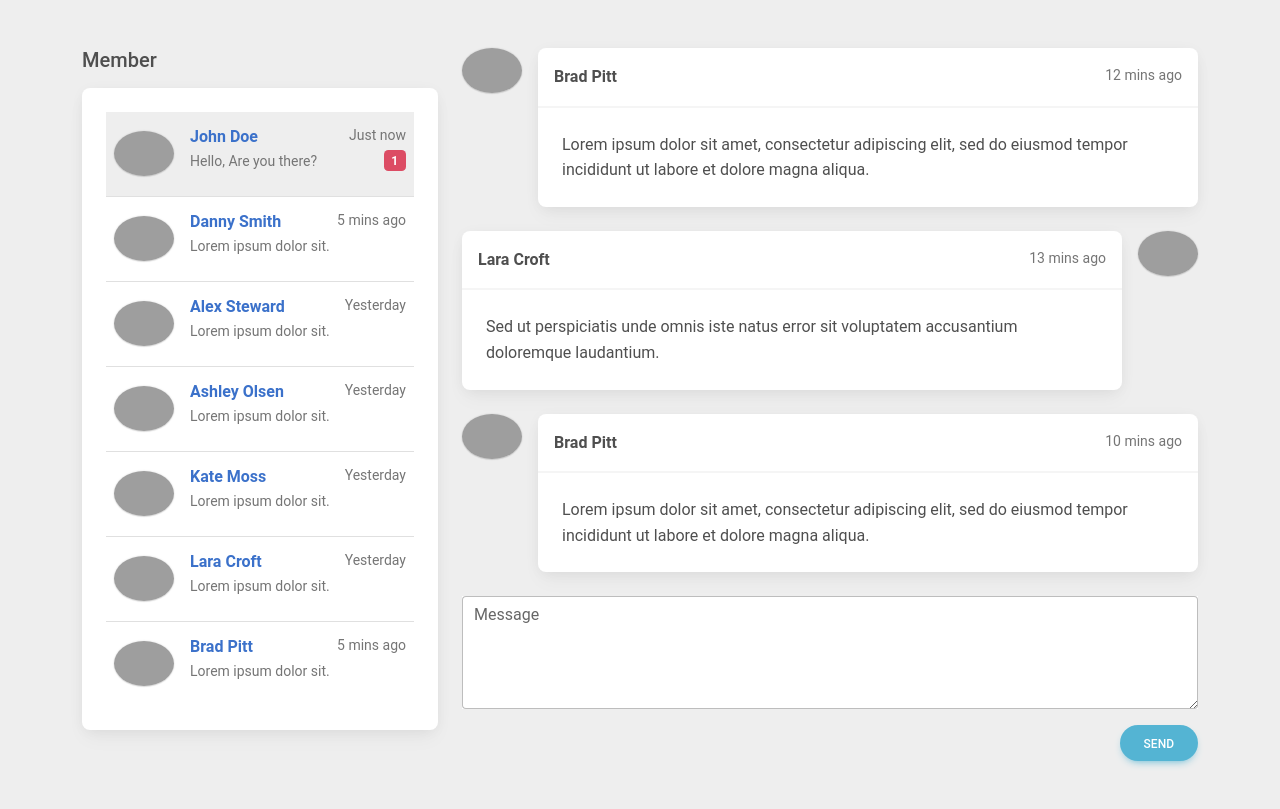
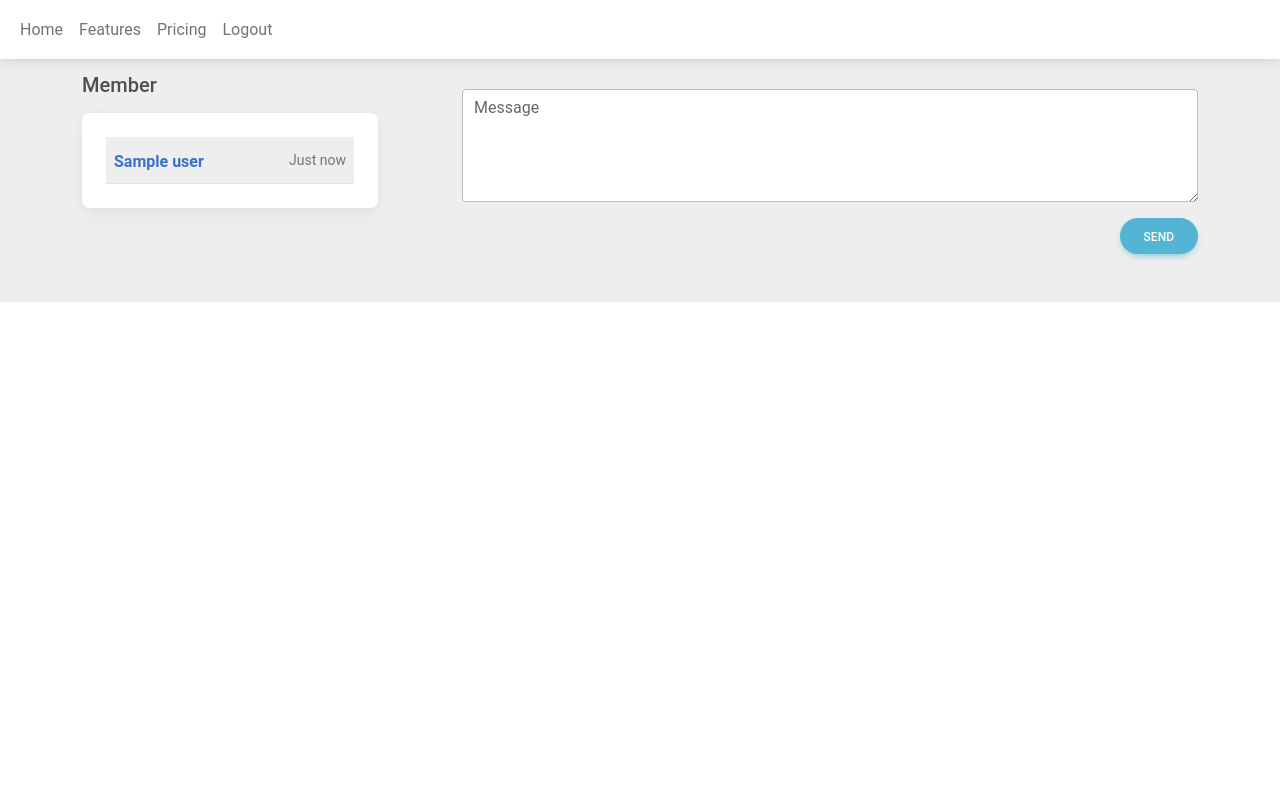
Before and after one commit to mohanned-chebbi/chat, a Flask app: template templates/chat.html in a window 1280 px wide. After the commit the page ends 302 px from the top, so only its background shows below. Run offline with Flask 2, Linux system fonts and the light colour scheme; the template is opened without the code that fills it: most values are stand-ins (such as "Sample title", 1, 10 or a date in 2020); grey boxes are pictures that could not be loaded.

Commit message:
send msgs

```diff
--- a/app.py
+++ b/app.py
@@ -94,10 +94,69 @@ def logout():
 def chat():
     if 'loggedin' in session:
         # User is loggedin show them the home page
-        return render_template('chat.html', username=session['nikname'])
+        mycursor = mydb.cursor()
+        current_user=session['nikname']
+        mycursor.execute('SELECT pseudo FROM user WHERE pseudo !=%s',(current_user,))
+        # Fetch one record and return result
+        users = mycursor.fetchall()
+        user_list=[]
+        for x in users:
+            #print(x[0])
+            user_list.append(x[0])
+        print (user_list)
+        return render_template('chat.html', username=session['nikname'], user_list=user_list)
+    # User is not loggedin redirect to login page
+    return redirect(url_for('login'))
+
+@app.route('/message',methods = ['GET','POST'])
+def message():
+    if 'loggedin' in session:
+        if request.method == 'POST':
+            msg_from = request.form['msg_from']
+            msg_to = request.form['msg_to']
+            msg = request.form['msg']
+            print(msg_from)
+            print(msg_to)
+            print(msg)
+
+            mycursor = mydb.cursor()
+
+            sql = "INSERT INTO messages (msg_from, msg_to, message) VALUES (%s, %s, %s)"
+            val = (msg_from,msg_to,msg)
+            mycursor.execute(sql, val)
+
+            mydb.commit()
+            print(mycursor.rowcount, "record inserted.")
+
+        # User is loggedin show them the home page
+        #return render_template('chat.html', username=session['nikname'])
     # User is not loggedin redirect to login page
     return redirect(url_for('login'))
 
 
+@app.route('/get_msgs',methods = ['GET','POST'])
+def get_msgs():
+    if 'loggedin' in session:
+        if request.method == 'POST':
+            msg_from = request.form['msg_from']
+            msg_to = request.form['msg_to']
 
-app.run(host='0.0.0.0')
+            mycursor = mydb.cursor()
+
+            mycursor.execute('SELECT * FROM messages WHERE msg_from =%s AND msg_to =%s OR msg_from =%s AND msg_to =%s',(msg_from,msg_to,msg_to,msg_from,))
+            # Fetch one record and return result
+            msgs = mycursor.fetchall()
+            print(msgs)
+            return msgs
+            '''user_list=[]
+            for x in users:
+                #print(x[0])
+                user_list.append(x[0])
+            print (user_list)'''
+
+        # User is loggedin show them the home page
+        #return render_template('chat.html', username=session['nikname'])
+    # User is not loggedin redirect to login page
+    return redirect(url_for('login'))
+
+app.run(host='0.0.0.0',debug=True)
--- a/templates/chat.html
+++ b/templates/chat.html
@@ -8,126 +8,77 @@
     <title>Document</title>
 </head>
 <body>
-    <section style="background-color: #eee;">
+
+  <header>
+    <!-- Navbar -->
+    <nav class="navbar navbar-expand-lg navbar-light bg-white fixed-top">
+      <div class="container-fluid">
+        <button
+          class="navbar-toggler"
+          type="button"
+          data-mdb-toggle="collapse"
+          data-mdb-target="#navbarExample01"
+          aria-controls="navbarExample01"
+          aria-expanded="false"
+          aria-label="Toggle navigation"
+        >
+          <i class="fas fa-bars"></i>
+        </button>
+        <div class="collapse navbar-collapse" id="navbarExample01">
+          <ul class="navbar-nav me-auto mb-2 mb-lg-0" >
+            <li class="nav-item active">
+              <a class="nav-link" aria-current="page" href="#">Home</a>
+            </li>
+            <li class="nav-item">
+              <a class="nav-link" href="#">Features</a>
+            </li>
+            <li class="nav-item">
+              <a class="nav-link" href="#">Pricing</a>
+            </li>
+            <li class="nav-item">
+              <a class="nav-link" href="logout">Logout</a>
+            </li>
+          </ul>
+        </div>
+      </div>
+    </nav>
+    <!-- Navbar -->
+
+    <!-- Jumbotron -->
+  </header>
+    <section style="background-color: #eee; margin-top: 25px;">
         <div class="container py-5">
 
           <div class="row">
-
-            <div class="col-md-6 col-lg-5 col-xl-4 mb-4 mb-md-0">
+            <div class="col-md-6 col-lg-5 col-xl-4 mb-4 mb-md-0" >&nbsp;</div>
+            <div class="col-md-3" style="position: fixed;">
 
               <h5 class="font-weight-bold mb-3 text-center text-lg-start">Member</h5>
 
               <div class="card">
                 <div class="card-body">
 
-                  <ul class="list-unstyled mb-0">
-                    <li class="p-2 border-bottom" style="background-color: #eee;">
+                  <ul class="list-unstyled mb-0" >
+
+                    {% for user in user_list %}
+                    <li class="p-2 border-bottom" style="background-color: #eee;" onclick="set_message_to('{{ user }}')">
                       <a href="#!" class="d-flex justify-content-between">
                         <div class="d-flex flex-row">
-                          <img src="https://mdbcdn.b-cdn.net/img/Photos/Avatars/avatar-8.webp" alt="avatar"
-                            class="rounded-circle d-flex align-self-center me-3 shadow-1-strong" width="60">
+
                           <div class="pt-1">
-                            <p class="fw-bold mb-0">John Doe</p>
-                            <p class="small text-muted">Hello, Are you there?</p>
+                            <p class="fw-bold mb-0">
+                    {{ user }}
+                  </p>
+
                 </div>
               </div>
               <div class="pt-1">
                 <p class="small text-muted mb-1">Just now</p>
-                          <span class="badge bg-danger float-end">1</span>
+
               </div>
             </a>
           </li>
-                    <li class="p-2 border-bottom">
-                      <a href="#!" class="d-flex justify-content-between">
-                        <div class="d-flex flex-row">
-                          <img src="https://mdbcdn.b-cdn.net/img/Photos/Avatars/avatar-1.webp" alt="avatar"
-                            class="rounded-circle d-flex align-self-center me-3 shadow-1-strong" width="60">
-                          <div class="pt-1">
-                            <p class="fw-bold mb-0">Danny Smith</p>
-                            <p class="small text-muted">Lorem ipsum dolor sit.</p>
-                          </div>
-                        </div>
-                        <div class="pt-1">
-                          <p class="small text-muted mb-1">5 mins ago</p>
-                        </div>
-                      </a>
-                    </li>
-                    <li class="p-2 border-bottom">
-                      <a href="#!" class="d-flex justify-content-between">
-                        <div class="d-flex flex-row">
-                          <img src="https://mdbcdn.b-cdn.net/img/Photos/Avatars/avatar-2.webp" alt="avatar"
-                            class="rounded-circle d-flex align-self-center me-3 shadow-1-strong" width="60">
-                          <div class="pt-1">
-                            <p class="fw-bold mb-0">Alex Steward</p>
-                            <p class="small text-muted">Lorem ipsum dolor sit.</p>
-                          </div>
-                        </div>
-                        <div class="pt-1">
-                          <p class="small text-muted mb-1">Yesterday</p>
-                        </div>
-                      </a>
-                    </li>
-                    <li class="p-2 border-bottom">
-                      <a href="#!" class="d-flex justify-content-between">
-                        <div class="d-flex flex-row">
-                          <img src="https://mdbcdn.b-cdn.net/img/Photos/Avatars/avatar-3.webp" alt="avatar"
-                            class="rounded-circle d-flex align-self-center me-3 shadow-1-strong" width="60">
-                          <div class="pt-1">
-                            <p class="fw-bold mb-0">Ashley Olsen</p>
-                            <p class="small text-muted">Lorem ipsum dolor sit.</p>
-                          </div>
-                        </div>
-                        <div class="pt-1">
-                          <p class="small text-muted mb-1">Yesterday</p>
-                        </div>
-                      </a>
-                    </li>
-                    <li class="p-2 border-bottom">
-                      <a href="#!" class="d-flex justify-content-between">
-                        <div class="d-flex flex-row">
-                          <img src="https://mdbcdn.b-cdn.net/img/Photos/Avatars/avatar-4.webp" alt="avatar"
-                            class="rounded-circle d-flex align-self-center me-3 shadow-1-strong" width="60">
-                          <div class="pt-1">
-                            <p class="fw-bold mb-0">Kate Moss</p>
-                            <p class="small text-muted">Lorem ipsum dolor sit.</p>
-                          </div>
-                        </div>
-                        <div class="pt-1">
-                          <p class="small text-muted mb-1">Yesterday</p>
-                        </div>
-                      </a>
-                    </li>
-                    <li class="p-2 border-bottom">
-                      <a href="#!" class="d-flex justify-content-between">
-                        <div class="d-flex flex-row">
-                          <img src="https://mdbcdn.b-cdn.net/img/Photos/Avatars/avatar-5.webp" alt="avatar"
-                            class="rounded-circle d-flex align-self-center me-3 shadow-1-strong" width="60">
-                          <div class="pt-1">
-                            <p class="fw-bold mb-0">Lara Croft</p>
-                            <p class="small text-muted">Lorem ipsum dolor sit.</p>
-                          </div>
-                        </div>
-                        <div class="pt-1">
-                          <p class="small text-muted mb-1">Yesterday</p>
-                        </div>
-                      </a>
-                    </li>
-                    <li class="p-2">
-                      <a href="#!" class="d-flex justify-content-between">
-                        <div class="d-flex flex-row">
-                          <img src="https://mdbcdn.b-cdn.net/img/Photos/Avatars/avatar-6.webp" alt="avatar"
-                            class="rounded-circle d-flex align-self-center me-3 shadow-1-strong" width="60">
-                          <div class="pt-1">
-                            <p class="fw-bold mb-0">Brad Pitt</p>
-                            <p class="small text-muted">Lorem ipsum dolor sit.</p>
-                          </div>
-                        </div>
-                        <div class="pt-1">
-                          <p class="small text-muted mb-1">5 mins ago</p>
-                          <span class="text-muted float-end"><i class="fas fa-check" aria-hidden="true"></i></span>
-                        </div>
-                      </a>
-                    </li>
+                      {% endfor %}
                   </ul>
 
                 </div>
@@ -137,62 +88,18 @@
 
             <div class="col-md-6 col-lg-7 col-xl-8">
 
-              <ul class="list-unstyled">
-                <li class="d-flex justify-content-between mb-4">
-                  <img src="https://mdbcdn.b-cdn.net/img/Photos/Avatars/avatar-6.webp" alt="avatar"
-                    class="rounded-circle d-flex align-self-start me-3 shadow-1-strong" width="60">
-                  <div class="card">
-                    <div class="card-header d-flex justify-content-between p-3">
-                      <p class="fw-bold mb-0">Brad Pitt</p>
-                      <p class="text-muted small mb-0"><i class="far fa-clock"></i> 12 mins ago</p>
-                    </div>
-                    <div class="card-body">
-                      <p class="mb-0">
-                        Lorem ipsum dolor sit amet, consectetur adipiscing elit, sed do eiusmod tempor incididunt ut
-                        labore et dolore magna aliqua.
-                      </p>
-                    </div>
-                  </div>
-                </li>
-                <li class="d-flex justify-content-between mb-4">
-                  <div class="card w-100">
-                    <div class="card-header d-flex justify-content-between p-3">
-                      <p class="fw-bold mb-0">Lara Croft</p>
-                      <p class="text-muted small mb-0"><i class="far fa-clock"></i> 13 mins ago</p>
-                    </div>
-                    <div class="card-body">
-                      <p class="mb-0">
-                        Sed ut perspiciatis unde omnis iste natus error sit voluptatem accusantium doloremque
-                        laudantium.
-                      </p>
-                    </div>
-                  </div>
-                  <img src="https://mdbcdn.b-cdn.net/img/Photos/Avatars/avatar-5.webp" alt="avatar"
-                    class="rounded-circle d-flex align-self-start ms-3 shadow-1-strong" width="60">
-                </li>
-                <li class="d-flex justify-content-between mb-4">
-                  <img src="https://mdbcdn.b-cdn.net/img/Photos/Avatars/avatar-6.webp" alt="avatar"
-                    class="rounded-circle d-flex align-self-start me-3 shadow-1-strong" width="60">
-                  <div class="card">
-                    <div class="card-header d-flex justify-content-between p-3">
-                      <p class="fw-bold mb-0">Brad Pitt</p>
-                      <p class="text-muted small mb-0"><i class="far fa-clock"></i> 10 mins ago</p>
-                    </div>
-                    <div class="card-body">
-                      <p class="mb-0">
-                        Lorem ipsum dolor sit amet, consectetur adipiscing elit, sed do eiusmod tempor incididunt ut
-                        labore et dolore magna aliqua.
-                      </p>
-                    </div>
-                  </div>
-                </li>
+              <ul class="list-unstyled" id="msg_body">
+
+
+              </ul>
+              <ul class="list-unstyled" >
                 <li class="bg-white mb-3">
                   <div class="form-outline">
                     <textarea class="form-control" id="textAreaExample2" rows="4"></textarea>
                     <label class="form-label" for="textAreaExample2">Message</label>
                   </div>
                 </li>
-                <button type="button" class="btn btn-info btn-rounded float-end">Send</button>
+                <button type="button" class="btn btn-info btn-rounded float-end" onclick="send()">Send</button>
               </ul>
 
             </div>
@@ -203,4 +110,61 @@
       </section>
 </body>
 <script src="/static/js/mdb.min.js"></script>
+<script src="https://code.jquery.com/jquery-3.6.1.min.js" integrity="sha256-o88AwQnZB+VDvE9tvIXrMQaPlFFSUTR+nldQm1LuPXQ=" crossorigin="anonymous"></script>
+<script>
+var msg_to = "{{user_list[0]}}";
+function set_message_to(x) {
+  msg_to=x;
+  $('#msg_body').html("");
+  $.ajax({
+			url:"/get_msgs",
+			method:"POST",
+      data:{msg_from:msg_from, msg_to:msg_to},
+			success:function(data)
+			{
+        //console.log(data);
+        data.forEach(element => {
+          console.log(element[1]);
+          if (element[1]=='{{username}}'){
+            $('#msg_body').append('<li class="d-flex justify-content-between mb-4"><img src="https://www.kindpng.com/picc/m/22-223863_no-avatar-png-circle-transparent-png.png" alt="avatar"class="rounded-circle d-flex align-self-start me-3 shadow-1-strong" width="60"><div class="card"><div class="card-header d-flex justify-content-between p-3"><p class="fw-bold mb-0">'+element[1]+'</p><p class="text-muted small mb-0"><i class="far fa-clock"></i>'+element[4]+'</p></div><div class="card-body"><p class="mb-0">'+element[3]+'</p></div></div></li>')
+
+          }
+          else{
+            $('#msg_body').append('<li class="d-flex justify-content-between mb-4"><div class="card"><div class="card-header d-flex justify-content-between p-3"><p class="fw-bold mb-0">'+element[1]+'</p><p class="text-muted small mb-0"><i class="far fa-clock"></i>'+element[4]+'</p></div><div class="card-body"><p class="mb-0">'+element[3]+'</p></div></div><img src="https://www.kindpng.com/picc/m/22-223863_no-avatar-png-circle-transparent-png.png" alt="avatar"class="rounded-circle d-flex align-self-start me-3 shadow-1-strong" width="60"></li>')
+
+          }
+
+        });
+        //$('#textAreaExample2').val("");
+				//$('#user_data').html(data);
+			}
+		});
+
+}
+var msg_from = "{{username}}";
+var msg="";
+function send() {
+   msg=$('#textAreaExample2').val();
+  $.ajax({
+			url:"/message",
+			method:"POST",
+      data:{msg_from:msg_from, msg_to:msg_to,msg:msg},
+			success:function(data)
+			{
+
+        $('#msg_body').append('<li class="d-flex justify-content-between mb-4"><img src="https://www.kindpng.com/picc/m/22-223863_no-avatar-png-circle-transparent-png.png" alt="avatar"class="rounded-circle d-flex align-self-start me-3 shadow-1-strong" width="60"><div class="card"><div class="card-header d-flex justify-content-between p-3"><p class="fw-bold mb-0">'+msg_from+'</p><p class="text-muted small mb-0"><i class="far fa-clock"></i>a l\'instant</p></div><div class="card-body"><p class="mb-0">'+$('#textAreaExample2').val()+'</p></div></div></li>')
+        $('#textAreaExample2').val("");
+				//$('#user_data').html(data);
+			}
+		});
+
+}
+
+$(document).ready(function(){
+  set_message_to("{{user_list[0]}}");
+  //setTimeout(setInterval(set_message_to(msg_to), 1000), 1000);
+  //setInterval(set_message_to, 1000,msg_to);
+
+})
+</script>
 </html>
```
Lines whose indentation alone changed are shown as unchanged.
